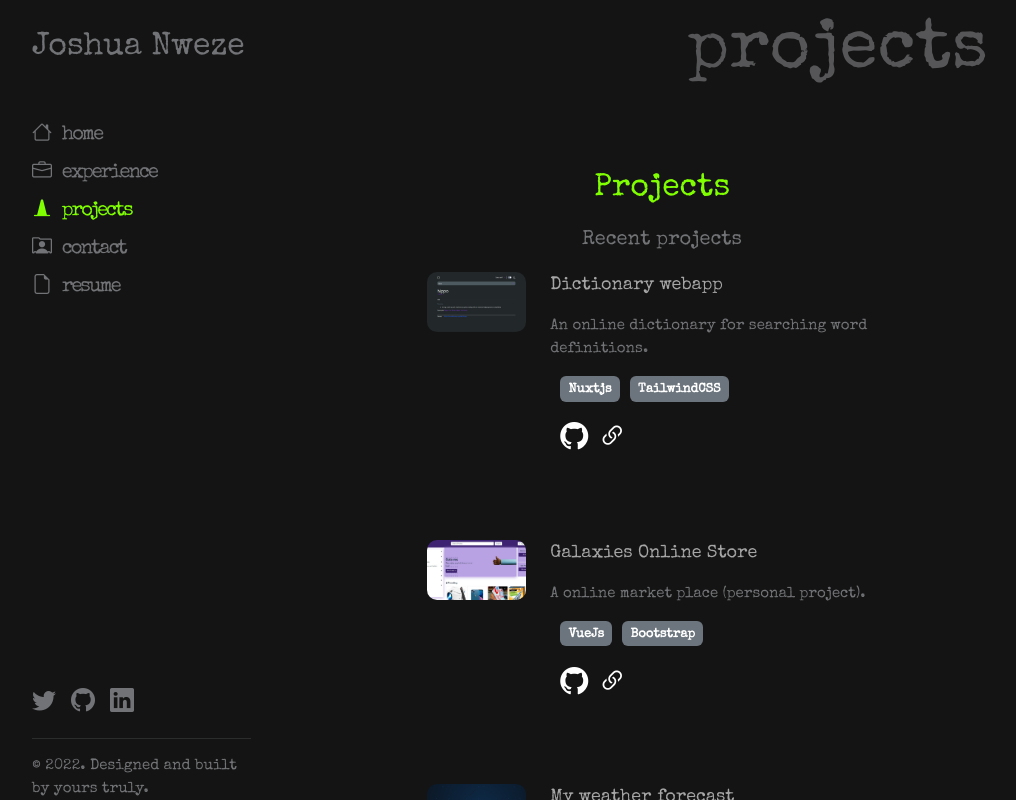
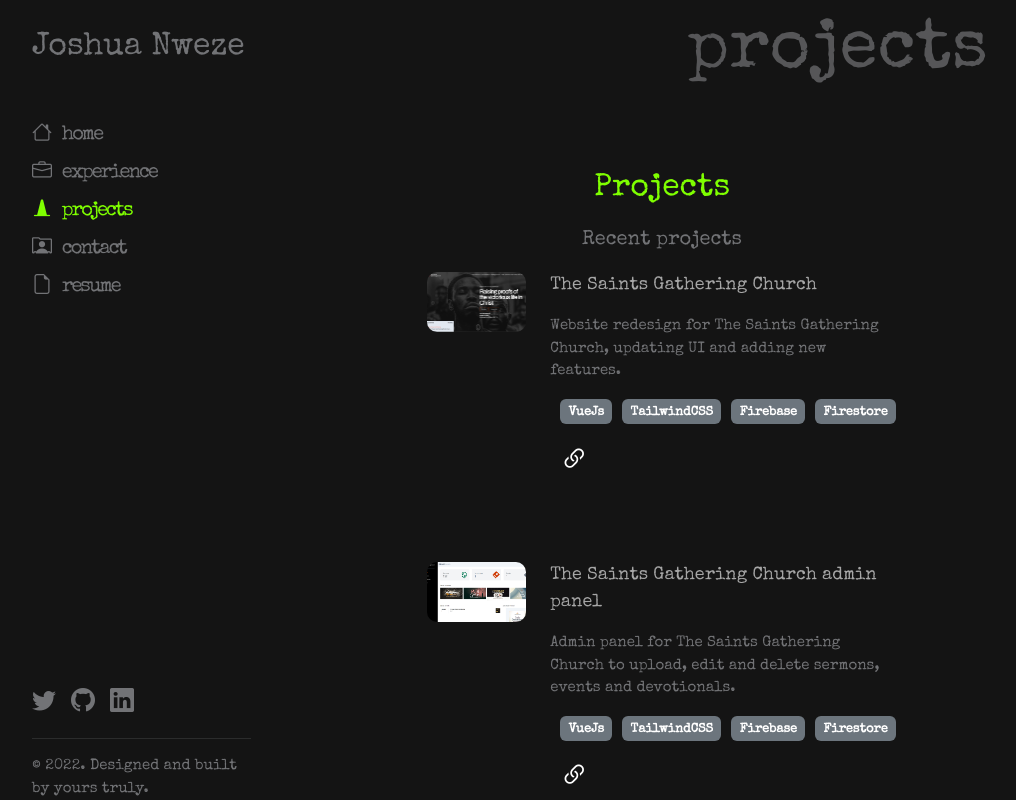
Before and after one commit to Joshua-Nweze/myPortfolio, a Vue app: page /projects in a window 1280 px wide. Shown: the whole page, without its empty margins (130-1146 px from the left). Built offline with nearby package versions, Linux system fonts and the light colour scheme.

Commit message:
added new projects

```diff
--- a/src/assets/files/projects.json
+++ b/src/assets/files/projects.json
@@ -1,8 +1,34 @@
 {
     "works" :[
         {
+            "title": "The Saints Gathering Church",
+            "about": "Website redesign for The Saints Gathering Church, updating UI and adding new features.",
+            "background": "tsg.png",
+            "link": "https://tsg-test.netlify.app/",
+            "year": 2024,
+            "stack": [
+                { "id": 1, "name": "VueJs"},
+                { "id": 2, "name": "TailwindCSS"},
+                { "id": 3, "name": "Firebase"},
+                { "id": 4, "name": "Firestore"}
+            ]
+        },
+        {
+            "title": "The Saints Gathering Church admin panel",
+            "about": "Admin panel for The Saints Gathering Church to upload, edit and delete sermons, events and devotionals.",
+            "background": "tsg-admin.png",
+            "link": "https://tsg-admin.netlify.app/",
+            "year": 2024,
+            "stack": [
+                { "id": 1, "name": "VueJs"},
+                { "id": 2, "name": "TailwindCSS"},
+                { "id": 3, "name": "Firebase"},
+                { "id": 4, "name": "Firestore"}
+            ]
+        },
+        {
             "title": "Dictionary webapp",
-            "about": "An online dictionary for searching word definitions.",
+            "about": "An online dictionary for searching word definitions. Inspiration from Frontend Mentor.",
             "background": "dictionary.jpg",
             "link": "https://seewords.netlify.app/",
             "github": "https://github.com/Joshua-Nweze/WordDictionary",
--- a/src/components/Projects.vue
+++ b/src/components/Projects.vue
@@ -31,7 +31,7 @@
             </div>
         </div>
 
-        <span class="d-flex justify-content-center mt-4">View all projects in the <RouterLink to="projects/archive"
+        <span class="d-flex justify-content-center my-4">View all projects in the <RouterLink to="projects/archive"
                 class="archive addChartreuse"> Archive</RouterLink></span>
     </div>
 </template>
```
Also changed, not shown: src/assets/images/tsg-admin.png (added), src/assets/images/tsg.png (added).
